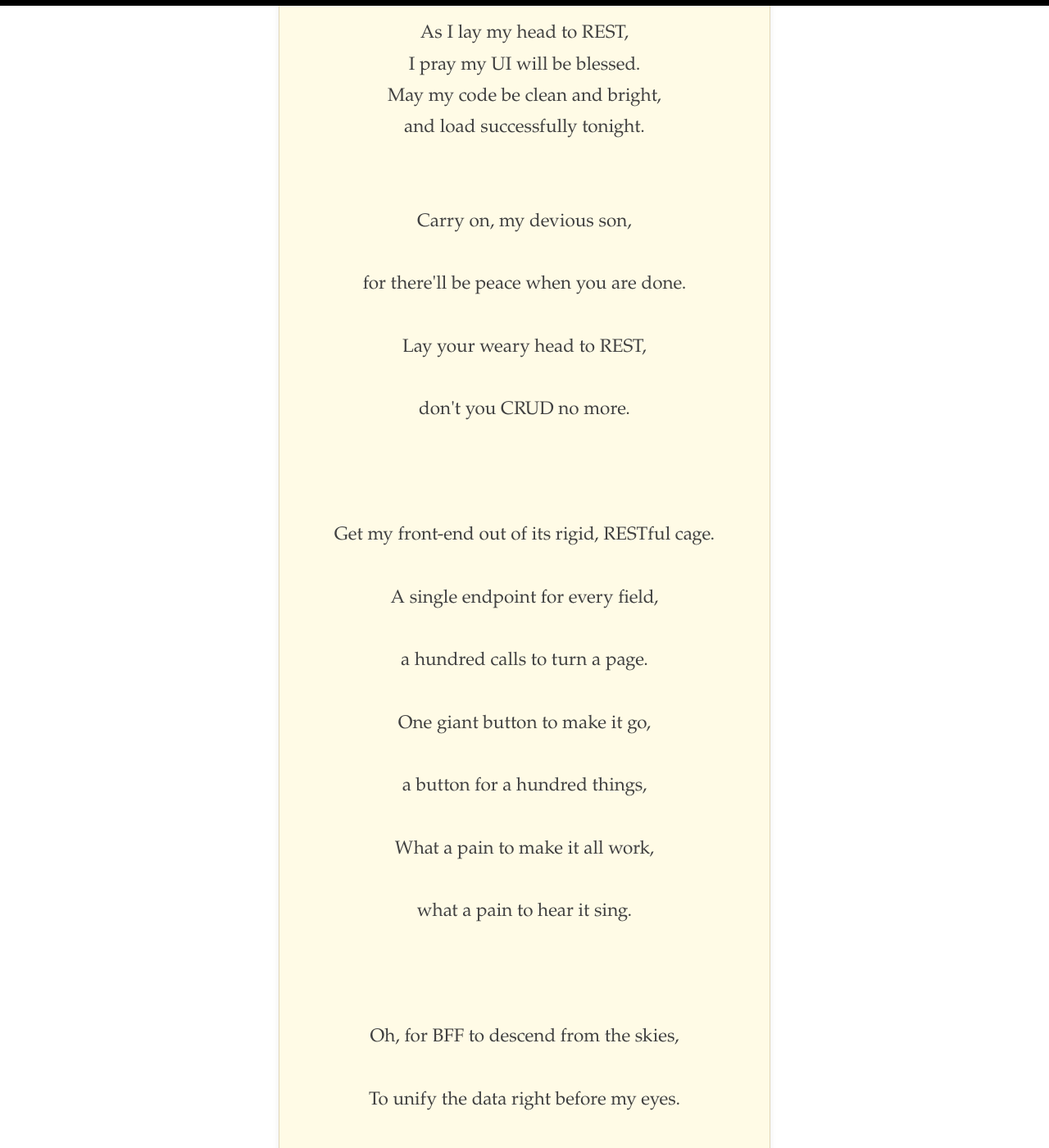
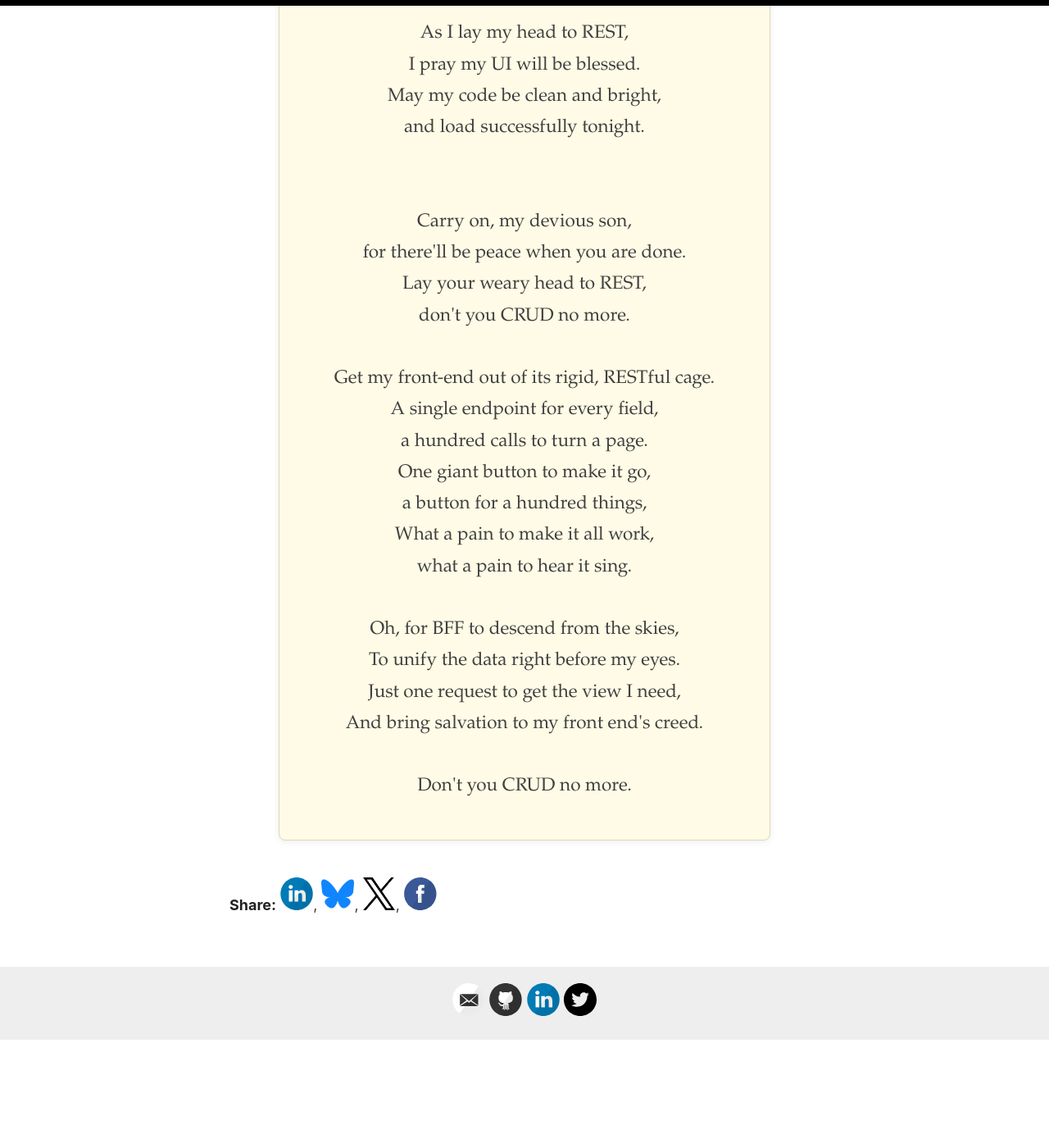
Before and after one commit to ovelindstrom/ovelindstrom.github.io, a Jekyll site: the page built from _posts/en/2025-08-20-prayer-for-rest.md, in a window 1280 px wide and 1400 px high, scrolled down 663 px. Shown: the whole window at 82% size. Built offline with Jekyll 4.4.1, drawn with Linux system fonts in a browser that asks for light colours; after the commit the page ends 1932 px from its top, so only the background shows below that; some of the changed text lies outside the part shown.

Commit message:
The rest of the br removed.

```diff
--- a/_posts/en/2025-08-20-prayer-for-rest.md
+++ b/_posts/en/2025-08-20-prayer-for-rest.md
@@ -10,23 +10,23 @@ I pray my UI will be blessed.
 May my code be clean and bright,
 and load successfully tonight.
 <br>
-Carry on, my devious son,<br>
-for there'll be peace when you are done.<br>
-Lay your weary head to REST,<br>
-don't you CRUD no more.<br>
-<br>
-Get my front-end out of its rigid, RESTful cage.<br>
-A single endpoint for every field,<br>
-a hundred calls to turn a page.<br>
-One giant button to make it go,<br>
-a button for a hundred things,<br>
-What a pain to make it all work,<br>
-what a pain to hear it sing.<br>
-<br>
-Oh, for BFF to descend from the skies,<br>
-To unify the data right before my eyes.<br>
-Just one request to get the view I need,<br>
-And bring salvation to my front end's creed.<br>
-<br>
+Carry on, my devious son,
+for there'll be peace when you are done.
+Lay your weary head to REST,
+don't you CRUD no more.
+
+Get my front-end out of its rigid, RESTful cage.
+A single endpoint for every field,
+a hundred calls to turn a page.
+One giant button to make it go,
+a button for a hundred things,
+What a pain to make it all work,
+what a pain to hear it sing.
+
+Oh, for BFF to descend from the skies,
+To unify the data right before my eyes.
+Just one request to get the view I need,
+And bring salvation to my front end's creed.
+
 Don't you CRUD no more.
 </div>
```
